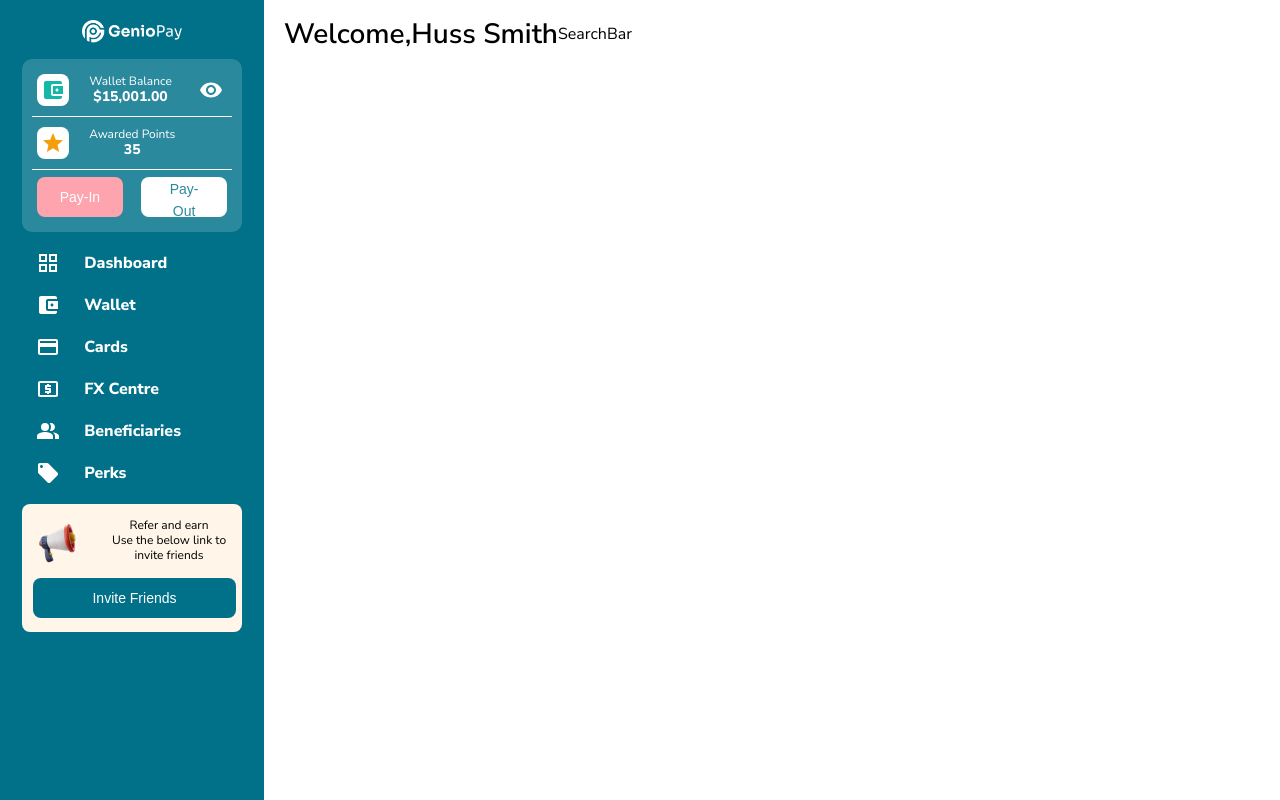
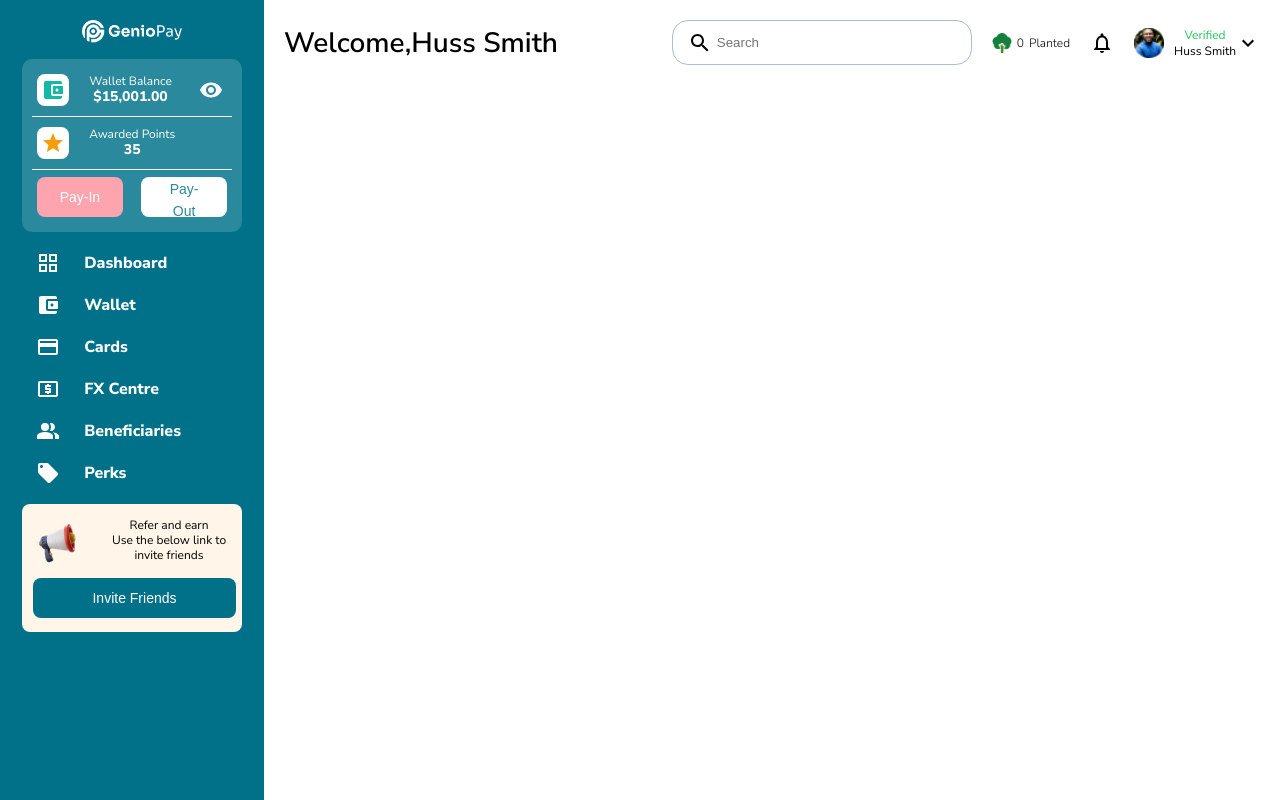
Before and after one commit to williamgyasi/React-Admin-Dashboard, a React (Create React App) app: page / in a window 1280 px wide. Built offline with nearby package versions, Linux system fonts and the light colour scheme.

Commit message:
Something

```diff
--- a/src/Components/Header/Header.jsx
+++ b/src/Components/Header/Header.jsx
@@ -1,15 +1,42 @@
-import React from 'react'
-import {HeadG,TitleLg} from './header-styles'
-
-import {SearchBar} from '..'
+import React from "react";
+import {
+  HeadG,
+  TitleLg,
+  Profiler,
+  PlantedContainer,
+  ProfileContainer,
+  TreeImg,
+  PlantedTitle,
+  Avatar,
+  TitleSm
+} from "./header-styles";
+import { SearchBar } from "..";
+import { KeyboardArrowDown, NotificationsOutlined } from "@mui/icons-material";
 
 function Header() {
   return (
     <HeadG>
       <TitleLg>Welcome,Huss Smith</TitleLg>
-      <SearchBar />
+      <Profiler>
+        <SearchBar />
+        <PlantedContainer>
+          <TreeImg />
+          <PlantedTitle>0 Planted</PlantedTitle>
+        </PlantedContainer>
+
+
+        <NotificationsOutlined />
+        <ProfileContainer>
+          <Avatar />
+          <div>
+            <TitleSm color={"#22c55E"}>Verified</TitleSm>
+            <TitleSm>Huss Smith</TitleSm>
+          </div>
+          <KeyboardArrowDown />
+        </ProfileContainer>
+      </Profiler>
     </HeadG>
-  )
+  );
 }
 
-export default Header
+export default Header;
--- a/src/Components/Header/header-styles.jsx
+++ b/src/Components/Header/header-styles.jsx
@@ -1,8 +1,11 @@
 import styled from "styled-components";
+import tree from '../../Assets/tree.png'
+import avatar from '../../Assets/avatar.png'
 
 export const HeadG=styled.div`
     display: flex;
     align-items: center;
+    justify-content: space-between;
 `
 
 export const TitleLg=styled.h3`
@@ -11,3 +14,55 @@ export const TitleLg=styled.h3`
     line-height: 100%;
     font-style: normal;
 `
+
+export const TitleSm=styled.h4`
+font-size: 12px;
+color:${props=>props.color};
+font-weight: 500;
+`
+
+export const Profiler=styled.div`
+    display: flex;
+    align-items: center;
+
+`
+
+export const PlantedContainer=styled.div`
+    display: flex;
+    align-items: center;
+    justify-content: center;
+    margin-left: 20px;
+    margin-right: 20px;
+`
+
+export const PlantedTitle=styled.span`
+    font-size: 12px;
+    font-weight: 300;
+    line-height: 150%;
+    word-spacing: 2px;
+    margin-left: 5px;
+`
+
+export const TreeImg=styled.img.attrs({
+    src:`${tree}`,
+    alt:"Tree"
+})`
+width: 20px;
+height: auto;
+`
+
+export const ProfileContainer=styled.div`
+display: flex;
+align-items: center;
+justify-content: space-around;
+margin-left: 20px;
+`
+
+export const Avatar=styled.img.attrs({
+    src:`${avatar}`,
+    alt:"Tree"
+})`
+width: 30px;
+height: auto;
+margin-right: 10px;
+`
--- a/src/Components/MainBoard/MainBoard.jsx
+++ b/src/Components/MainBoard/MainBoard.jsx
@@ -8,6 +8,7 @@ function MainBoard() {
   return (
     <MainB>
        <Header />
+
     </MainB>
   )
 }
--- a/src/Components/MainBoard/mainboard-styles.jsx
+++ b/src/Components/MainBoard/mainboard-styles.jsx
@@ -5,3 +5,11 @@ export const MainB=styled.div`
     flex-direction: column;
     padding: 20px;
 `
+
+export const WalletContainer=styled.div`
+margin-top: 30px;
+`
+
+export const WalletContainerHeadings=styled.div`
+
+`
--- a/src/Components/SearchBar/SearchBar.jsx
+++ b/src/Components/SearchBar/SearchBar.jsx
@@ -1,9 +1,14 @@
 import React from 'react'
+import {TextInput,SearchG} from './searchbar-styles'
+import {Search} from '@mui/icons-material'
 
 function SearchBar() {
   return (
-    <div>SearchBar</div>
+    <SearchG>
+        <Search />
+        <TextInput/>
+    </SearchG>
   )
 }
 
-export default SearchBar;
+export default SearchBar
--- a/src/Components/SearchBar/searchbar-styles.jsx
+++ b/src/Components/SearchBar/searchbar-styles.jsx
@@ -4,11 +4,22 @@ export const SearchG=styled.div`
     display: flex;
     align-items: center;
     width: 300px;
-    height: 50px;
+    height: 45px;
+    border: 1px solid #AAC0C5;
+    border-radius: 16px;
+
+    padding: 15px;
 `
 
 export const TextInput=styled.input.attrs({
-    type:'text'
+    type:'text',
+    placeholder:"Search"
 })`
     color: "#F8FCFC";
+    border: 0;
+    width: 90%;
+    margin-left: 5px;
+    &:focus{
+        outline:0
+    }
 `
```
Also changed, not shown: src/Assets/avatar.png (added), src/Assets/tree.png (added).
